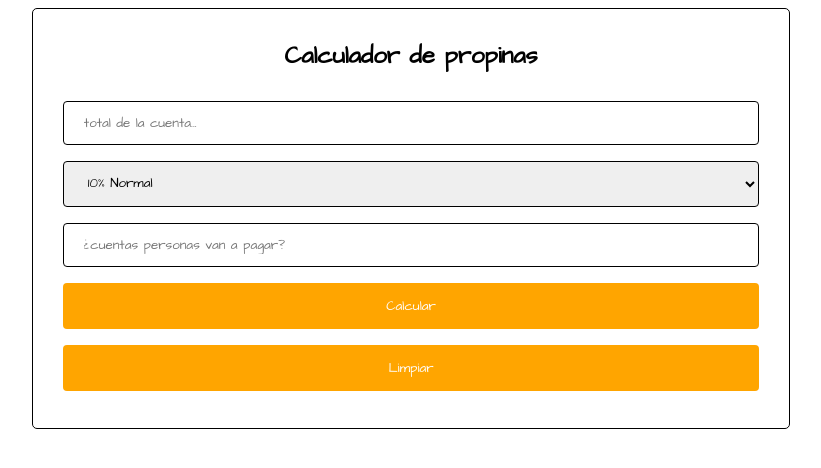
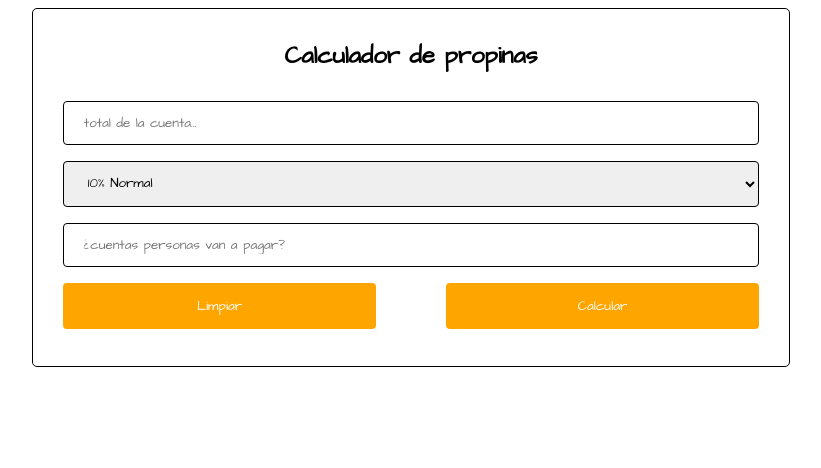
Before and after one commit to 100007217/app-propinas-js, a plain HTML site: page index.html in a window 1280 px wide. Shown: the whole page, without its empty margins (229-1050 px from the left). Drawn offline with Linux system fonts and the light colour scheme.

Commit message:
desarrollo final en dev

```diff
--- a/css/style.css
+++ b/css/style.css
@@ -15,7 +15,7 @@ select {
 }
 
 input[type=submit] {
-    width: 100%;
+    width: 45%;
     background-color: orange;
     color: white;
     padding: 14px 20px;
@@ -23,10 +23,11 @@ input[type=submit] {
     border: none;
     border-radius: 4px;
     cursor: pointer;
+    margin-left: 10%;
 }
 
 button {
-    width: 100%;
+    width: 45%;
     background-color: orange;
     color: white;
     padding: 14px 20px;
@@ -34,6 +35,7 @@ button {
     border: none;
     border-radius: 4px;
     cursor: pointer;
+    float: left;
 }
 
 input[type=submit]:hover {
--- a/index.html
+++ b/index.html
@@ -30,7 +30,7 @@
         </select>
             <input type="number" name="personas" id="personas" class="personas" placeholder="¿cuentas personas van a pagar?">
             <input type="submit" value="Calcular" name="submit">
-            <button onclick="limpiar()">Limpiar</button>
+            <button onclick="limpiar(); return false">Limpiar</button>
         </form>
         <div id="res">
             <p id="TotalAPagar"></p>
```
